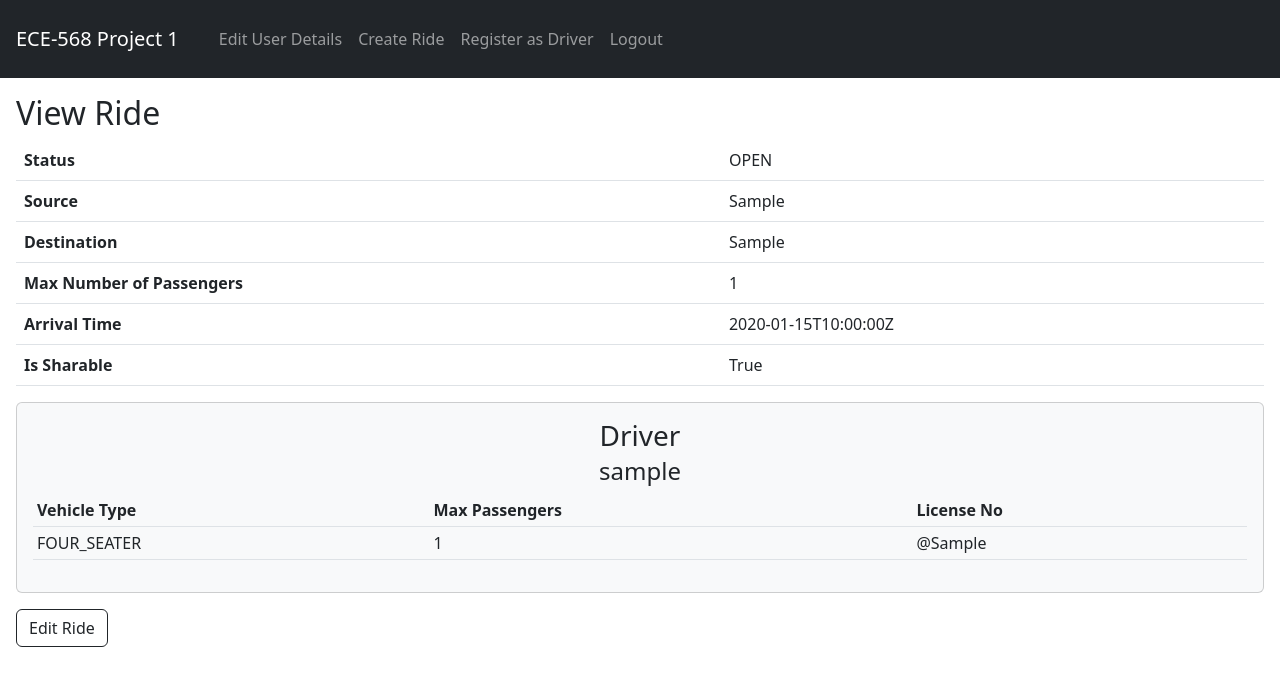
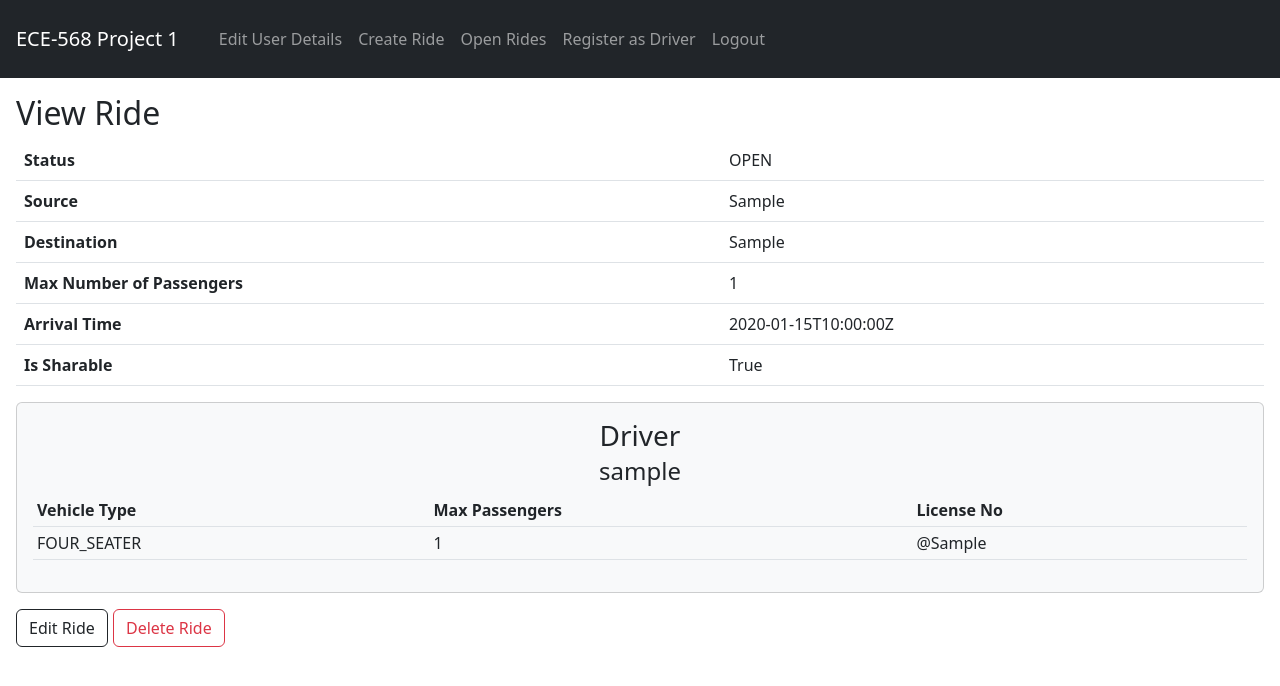
Before and after one commit to KoushikAS/-erss-hwk1-ka266-sm952, a Django app: page /rides/view/1 in a window 1280 px wide. Shown: the top 686 px of the page. Run offline with Django 4.2, Linux system fonts and the light colour scheme; a user stored in the database is signed in; tables that the repository leaves empty hold one stand-in row (values such as "Sample post"); some libraries are stand-ins or nearby versions.

Commit message:
delete ride and open rides

```diff
--- a/docker-deploy/web-app/ridesharingapp/templates/nav.html
+++ b/docker-deploy/web-app/ridesharingapp/templates/nav.html
@@ -12,6 +12,7 @@
         <li><a class="nav-link" href="{% url 'editdriver'%}">Edit Driver Detail</a></li>
         <li><a class="nav-link" href="{% url 'unregisterdriver'%}"> UnRegister as Driver</a></li>
         {% else %}
+        <li><a class="nav-link" href="{% url 'openridessharer' %}">Open Rides</a></li>
         <li><a class="nav-link" href="{% url 'registerdriver'%}"> Register as Driver</a></li>
         {% endif %}
         <li><a class="nav-link" href="{% url 'logoutuser' %}">Logout</a></li>
--- a/docker-deploy/web-app/ridesharingapp/templates/view-ride.html
+++ b/docker-deploy/web-app/ridesharingapp/templates/view-ride.html
@@ -103,6 +103,9 @@ $(function(){
         {% if canJoinRide %}
         <a class="btn btn-outline-dark " href="{% url 'completeride' ride.rideId %}" role="button">Join Ride</a>
         {% endif %}
+        {% if canEdit %}
+        <a class="btn btn-outline-danger " href="{% url 'deleteride' ride.rideId %}" role="button">Delete Ride</a>
+        {% endif %}
     </p>
 </div>
 
--- a/docker-deploy/web-app/ridesharingapp/urls.py
+++ b/docker-deploy/web-app/ridesharingapp/urls.py
@@ -16,8 +16,9 @@ urlpatterns = [
     path('rides/view/<int:rideId>', views.view_ride, name='viewride'),
     path('rides/create/', views.create_ride, name='createride'),
     path('rides/edit/<int:rideId>', views.edit_ride, name='editride'),
+    path('rides/delete/<int:rideId>', views.delete_ride, name='deleteride'),
     path('rides/open/driver/', views.create_ride, name='openridesdriver'),
-    path('rides/open/sharer/', views.create_ride, name='openridessharer'),
+    path('rides/open/sharer/', views.open_rides_sharer, name='openridessharer'),
     path('driver/home/', views.get_driver_homepage, name='driverhome'),
     path('driver/ride/confirmed/<int:rideId>', views.ride_confirmed, name='confirmride'),
     path('driver/ride/complete/<int:rideId>', views.ride_complete, name='completeride'),
--- a/docker-deploy/web-app/ridesharingapp/views.py
+++ b/docker-deploy/web-app/ridesharingapp/views.py
@@ -269,6 +269,17 @@ def edit_ride(request, rideId):
     return render(request, 'edit-ride.html', {'form': edit_form})
 
 
+def is_driver_in_ride(userId, ride):
+    if ride.rideOwner.owner_id == userId:
+        return True
+    else:
+        parties = ride.rideShared.all()
+        for party in parties:
+            if party.owner_id == userId:
+                return True
+        return False
+
+
 # Ride Status Viewing: View Individual Ride
 def view_ride(request, rideId):
     check_user_authentication(request)
@@ -285,9 +296,7 @@ def view_ride(request, rideId):
     if ownerParty.owner_id == request.user.id and ride.status == Ride.RideStatus.OPEN:
         canEdit = True
 
-    # Todo Check if the ride owner or share has the driver in it.
-
-    if request.session.get('driverView'):
+    if request.session.get('driverView') and not is_driver_in_ride(request.user.id, ride):
 
         if ride.status == Ride.RideStatus.OPEN :
             canConfirmRide = True
@@ -352,7 +361,9 @@ def ride_confirmed(request, rideId):
 
     ride = Ride.objects.get(rideId=rideId)
 
-    # Todo Check if the owner or rest of passengers are the driver itself. and throw an error message
+    if is_driver_in_ride(request.user.i, ride):
+        messages.error(request, f"Not authorized to confirm your own ride!")
+        return redirect('home')
 
     if ride.status != Ride.RideStatus.OPEN:
         messages.error(request, f"Ride Is already confirmed.")
@@ -396,3 +407,46 @@ def join_ride(request, rideId):
     else:
         form = RegisterUserForm()
     return render(request, 'party-form.html', {'form': form, 'rideId': rideId})
+
+
+def open_rides_sharer(request):
+    check_user_authentication(request)
+    canReset = False
+    form = OpenRidesForm()
+    rides = Ride.objects.filter(status=Ride.RideStatus.OPEN, isSharable=True).all()
+    if request.POST:
+        if 'reset_btn' in request.POST:
+            rides = Ride.objects.filter(status=Ride.RideStatus.OPEN, isSharable=True).all()
+            canReset = False
+        elif 'search_btn' in request.POST:
+            form = OpenRidesForm(request.POST)
+            if form.is_valid():
+                rides = Ride.objects.filter(status=Ride.RideStatus.OPEN,
+                                            isSharable=True,
+                                            destination__startswith=form.cleaned_data['destination'],
+                                            destinationArrivalTimeStamp__gte=form.cleaned_data['earliestArrivalTime'],
+                                            destinationArrivalTimeStamp__lte=form.cleaned_data['latestArrivalTime'],
+                                            availablePassengers__gte=form.cleaned_data['passengers']) \
+                                    .order_by('destinationArrivalTimeStamp')
+            else:
+                messages.error(request, f'Invalid Entry')
+            canReset = True
+    rides_serialized = RideSerializers(rides, many=True)
+    return render(request, 'view-open-rides.html', {'rides': rides_serialized.data, 'form': form, 'canReset': canReset})
+
+
+def delete_ride(request, rideId):
+    check_user_authentication(request)
+    try:
+        ride = Ride.objects.get(rideId=rideId)
+    except Ride.DoesNotExist:
+        messages.error(request, f"Ride not found!")
+    if request.user.id != ride.rideOwner_id:
+        messages.error(request, f"Not authorized!")
+    else:
+        if ride.isRideEditable():
+            ride.rideOwner.delete()
+            ride.delete()
+        else:
+            messages.error(request, f"Ride Is already confirmed.!")
+    return redirect('home')
```
Also changed, not shown: docker-deploy/web-app/ridesharingapp/forms.py (+7 -0 lines), docker-deploy/web-app/ridesharingapp/templates/view-open-rides.html (added, +73 -0 lines).
